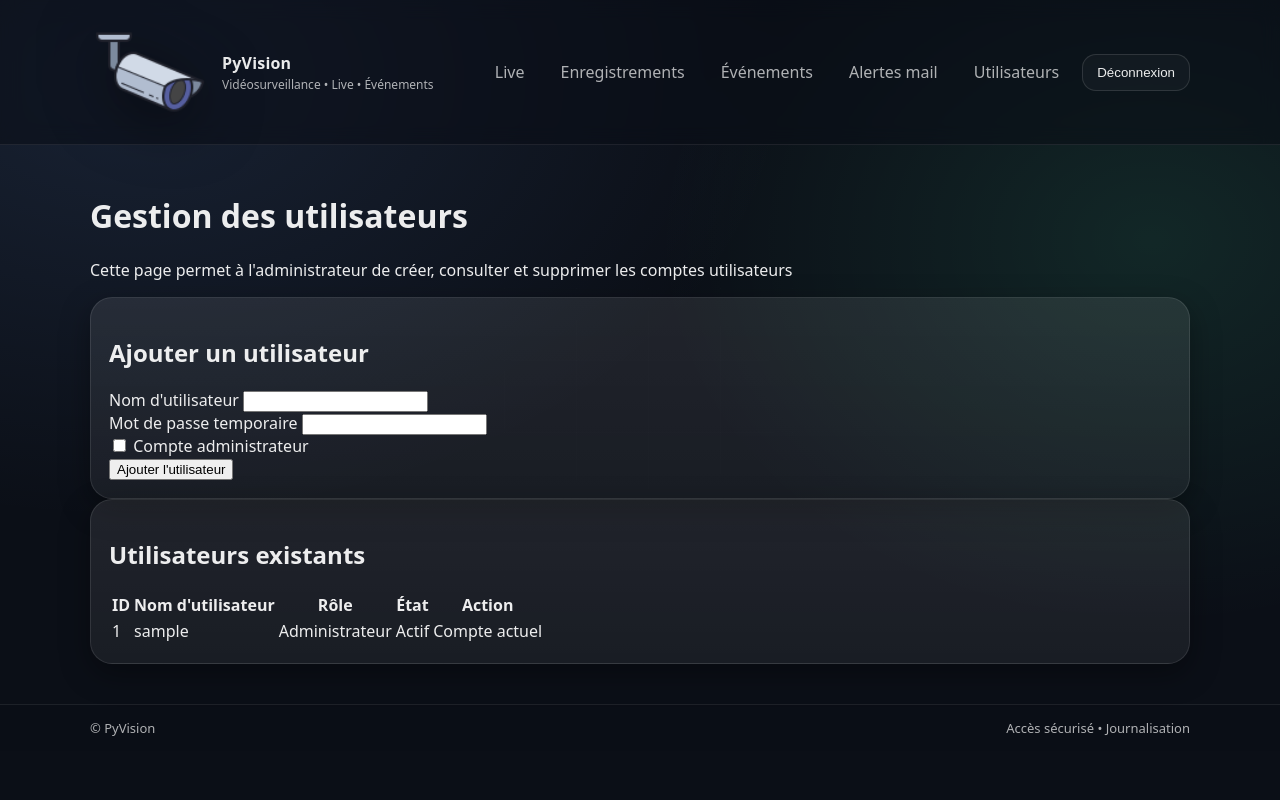
After one commit to Awekano/PyVision, a Flask app: page /admin/users in a window 1280 px wide. The commit adds this page. Run offline with Flask 3, Linux system fonts and the light colour scheme; a user stored in the database is signed in; tables that the repository leaves empty hold one stand-in row (values such as "Sample post").

Commit message:
Ajout page Utilisateurs pour admins & nettoyage vidéo tous les 30 jours

```diff
--- a/app/models.py
+++ b/app/models.py
@@ -21,8 +21,11 @@ class User(UserMixin, db.Model):
     # Mot de passe hashé
     password_hash = db.Column(db.String(255), nullable=False)
 
-    # Rôle de l'utilisateur : client ou admin
-    role = db.Column(db.String(20), default="client")
+    # Rôle de l'utilisateur : user ou admin
+    role = db.Column(db.String(20), default="user", nullable=False)
+
+    # Permet de désactiver un compte sans le supprimer définitivement
+    is_active = db.Column(db.Boolean, default=True, nullable=False)
 
     def set_password(self, raw_password: str) -> None:
         # Hash le mot de passe avant de l'enregistrer
@@ -32,6 +35,9 @@ class User(UserMixin, db.Model):
         # Vérifie si le mot de passe donné correspond au hash enregistré
         return check_password_hash(self.password_hash, raw_password)
 
+    def is_admin(self) -> bool:
+        # Retourne True si l'utilisateur est administrateur
+        return self.role == "admin"
 
 class Event(db.Model):
     # Table des événements caméra
--- a/app/routes_main.py
+++ b/app/routes_main.py
@@ -29,10 +29,11 @@ from sqlalchemy import text
 from werkzeug.utils import secure_filename
 
 from app import db
-from app.models import AlertSettings, AuditLog, Event
+from app.models import AlertSettings, AuditLog, Event, User
 from app.services.alert_settings import is_alert_allowed
 from app.services.audit import audit
 from mailer import send_alert_email
+from functools import wraps
 
 # Création du blueprint principal
 main_bp = Blueprint("main", __name__)
@@ -46,6 +47,14 @@ INLINE_VIDEO_EXT = {".mp4", ".mkv", ".webm", ".mov"}
 # Extensions acceptées lors de l'envoi d'une vidéo depuis la webcam
 UPLOAD_EXT = {".webm", ".mp4", ".mkv"}
 
+def admin_required(f):
+    @wraps(f)
+    def decorated_function(*args, **kwargs):
+        # Bloque l'accès si l'utilisateur n'est pas administrateur
+        if not current_user.is_authenticated or not current_user.is_admin():
+            abort(403)
+        return f(*args, **kwargs)
+    return decorated_function
 
 @main_bp.get("/")
 @login_required
@@ -636,3 +645,68 @@ def download_mindview():
         download_name="PyVision_gantt.mvdx",
         mimetype="application/octet-stream"
     )
+@main_bp.route("/admin/users")
+@login_required
+@admin_required
+def admin_users():
+    # Affiche la liste des utilisateurs
+    users = User.query.order_by(User.id.asc()).all()
+    return render_template("admin_users.html", users=users)
+
+
+@main_bp.route("/admin/users/add", methods=["POST"])
+@login_required
+@admin_required
+def admin_add_user():
+    # Récupère les champs du formulaire
+    username = request.form.get("username", "").strip()
+    password = request.form.get("password", "").strip()
+    is_admin = request.form.get("is_admin") == "on"
+
+    # Vérifie que les champs obligatoires sont remplis
+    if not username or not password:
+        flash("Le nom d'utilisateur et le mot de passe sont obligatoires", "error")
+        return redirect(url_for("main.admin_users"))
+
+    # Vérifie si le nom d'utilisateur existe déjà
+    existing_user = User.query.filter_by(username=username).first()
+    if existing_user:
+        flash("Cet utilisateur existe déjà", "error")
+        return redirect(url_for("main.admin_users"))
+
+    # Crée le nouvel utilisateur
+    new_user = User(
+        username=username,
+        role="admin" if is_admin else "user",
+        is_active=True
+    )
+
+    # Hash le mot de passe avant l'enregistrement
+    new_user.set_password(password)
+
+    # Enregistre dans la base de données
+    db.session.add(new_user)
+    db.session.commit()
+
+    flash("Utilisateur ajouté avec succès", "success")
+    return redirect(url_for("main.admin_users"))
+
+
+@main_bp.route("/admin/users/<int:user_id>/delete", methods=["POST"])
+@login_required
+@admin_required
+def admin_delete_user(user_id):
+    # Récupère l'utilisateur demandé
+    user = User.query.get_or_404(user_id)
+
+    # Empêche l'admin connecté de supprimer son propre compte
+    if user.id == current_user.id:
+        flash("Vous ne pouvez pas supprimer votre propre compte", "error")
+        return redirect(url_for("main.admin_users"))
+
+    # Supprime le compte utilisateur
+    db.session.delete(user)
+    db.session.commit()
+
+    flash("Utilisateur supprimé avec succès", "success")
+    return redirect(url_for("main.admin_users"))
--- /dev/null
+++ b/app/templates/admin_users.html
@@ -0,0 +1,95 @@
+{% extends "base.html" %}
+
+{% block title %}Utilisateurs{% endblock %}
+
+{% block content %}
+
+<div class="container">
+    <h1>Gestion des utilisateurs</h1>
+
+    <p>
+        Cette page permet à l'administrateur de créer, consulter et supprimer les comptes utilisateurs
+    </p>
+
+    <div class="card">
+        <h2>Ajouter un utilisateur</h2>
+
+        <form method="POST" action="{{ url_for('main.admin_add_user') }}">
+            <div class="form-group">
+                <label for="username">Nom d'utilisateur</label>
+                <input type="text" id="username" name="username" required>
+            </div>
+
+            <div class="form-group">
+                <label for="password">Mot de passe temporaire</label>
+                <input type="password" id="password" name="password" required>
+            </div>
+
+            <div class="form-group">
+                <label>
+                    <input type="checkbox" name="is_admin">
+                    Compte administrateur
+                </label>
+            </div>
+
+            <button type="submit">
+                Ajouter l'utilisateur
+            </button>
+        </form>
+    </div>
+
+    <div class="card">
+        <h2>Utilisateurs existants</h2>
+
+        <table>
+            <thead>
+                <tr>
+                    <th>ID</th>
+                    <th>Nom d'utilisateur</th>
+                    <th>Rôle</th>
+                    <th>État</th>
+                    <th>Action</th>
+                </tr>
+            </thead>
+
+            <tbody>
+                {% for user in users %}
+                <tr>
+                    <td>{{ user.id }}</td>
+                    <td>{{ user.username }}</td>
+
+                    <td>
+                        {% if user.role == "admin" %}
+                            Administrateur
+                        {% else %}
+                            Utilisateur
+                        {% endif %}
+                    </td>
+
+                    <td>
+                        {% if user.is_active %}
+                            Actif
+                        {% else %}
+                            Désactivé
+                        {% endif %}
+                    </td>
+
+                    <td>
+                        {% if user.id != current_user.id %}
+                            <form method="POST" action="{{ url_for('main.admin_delete_user', user_id=user.id) }}" onsubmit="return confirm('Supprimer cet utilisateur ?');">
+                                <button type="submit">
+                                    Supprimer
+                                </button>
+                            </form>
+                        {% else %}
+                            Compte actuel
+                        {% endif %}
+                    </td>
+                </tr>
+                {% endfor %}
+            </tbody>
+        </table>
+    </div>
+</div>
+
+{% endblock %}
--- a/app/templates/base.html
+++ b/app/templates/base.html
@@ -29,6 +29,7 @@
           <a class="topnav__link" href="{{ url_for('main.events') }}">Événements</a>
 {% if current_user.is_authenticated and current_user.role == "admin" %}
   <a class="topnav__link" href="{{ url_for('main.alert_settings') }}">Alertes mail</a>
+  <a class="topnav__link" href="{{ url_for('main.admin_users') }}">Utilisateurs</a>
 {% endif %}
           <form method="post" action="{{ url_for('auth.logout') }}" class="inline">
             <button class="btn btn--ghost" type="submit">Déconnexion</button>
```
Also changed, not shown: cleanup_old_recordings.py (added, +64 -0 lines).
